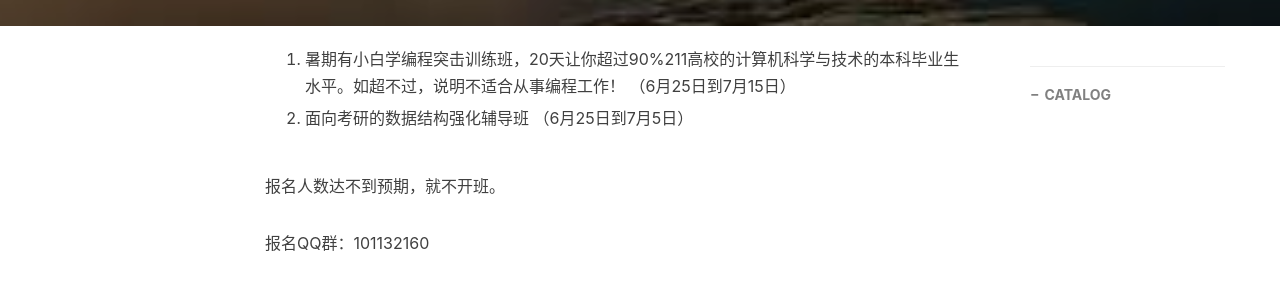
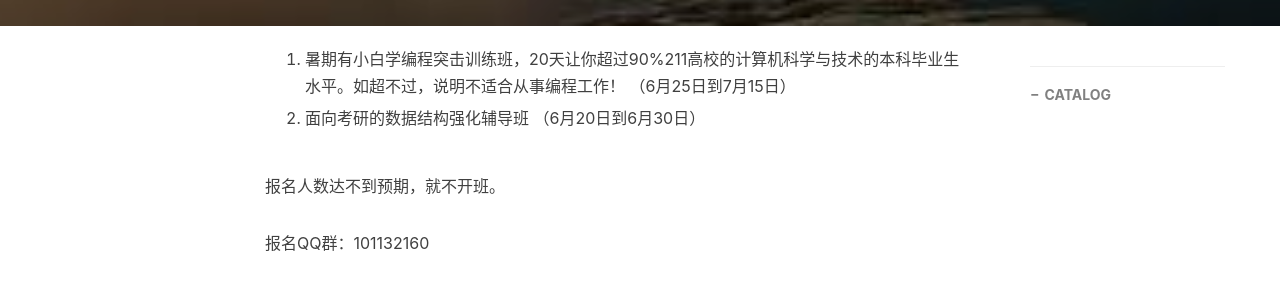
Before and after one commit to xuepro/xuepro.github.io, a Jekyll site: the page built from _posts/2019-05-25-暑期：小白学编程和考研数据结构突击强化班 .md, in a window 1280 px wide. Shown: the part 557-857 px from the top of the page. Built offline with Jekyll 4.4.1, drawn with Linux system fonts in a browser that asks for light colours; nearby versions of some CDN libraries; comment, search, counter and statistics services are not loaded.

Commit message:
Update 2019-05-25-暑期：小白学编程和考研数据结构突击强化班 .md

```diff
--- a/_posts/2019-05-25-暑期：小白学编程和考研数据结构突击强化班 .md
+++ b/_posts/2019-05-25-暑期：小白学编程和考研数据结构突击强化班 .md
@@ -17,7 +17,7 @@ tags:
 （6月25日到7月15日）
 
 2. 面向考研的数据结构强化辅导班
-（6月25日到7月5日）
+（6月20日到6月30日）
 
 报名人数达不到预期，就不开班。
 
```
